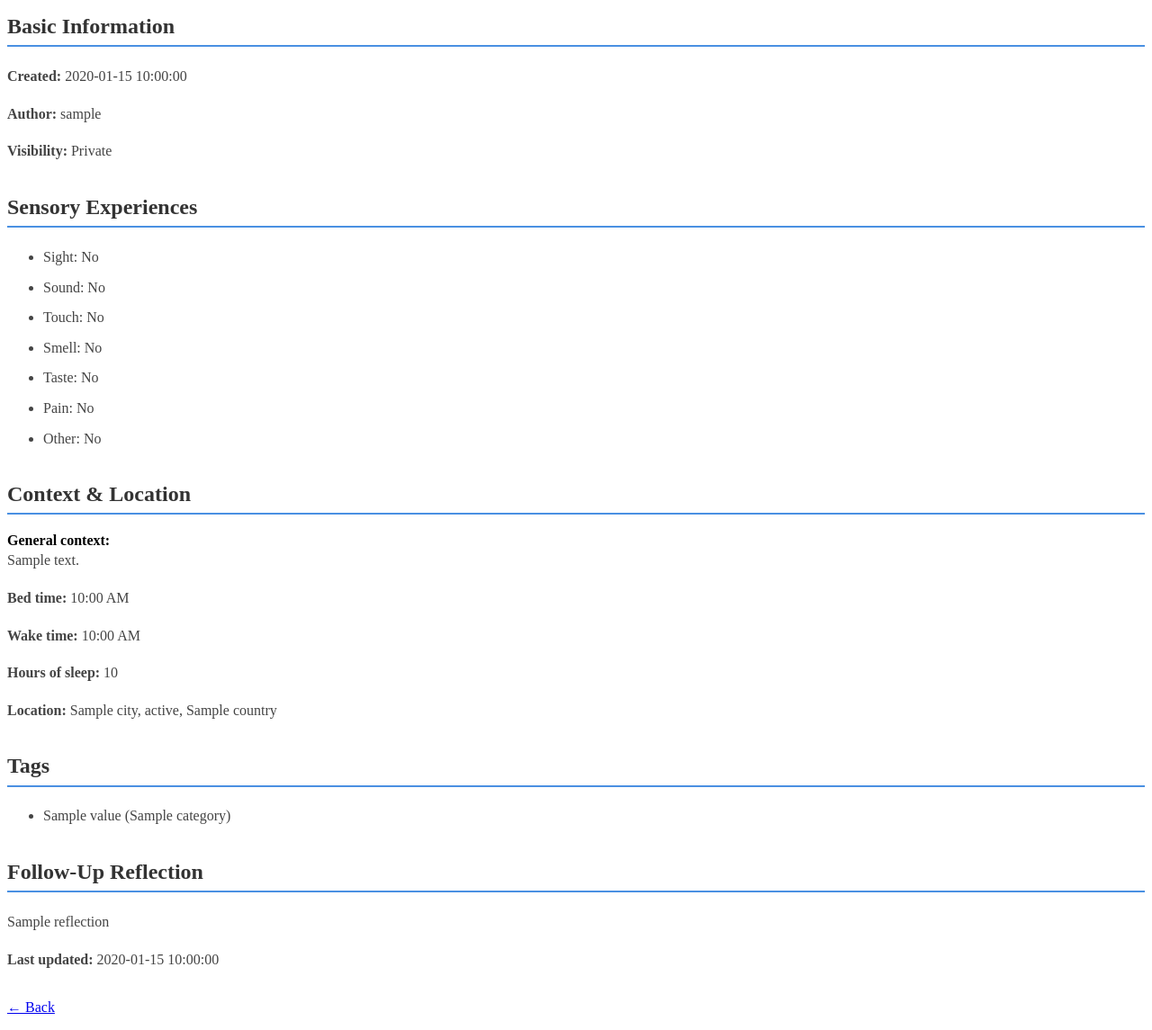
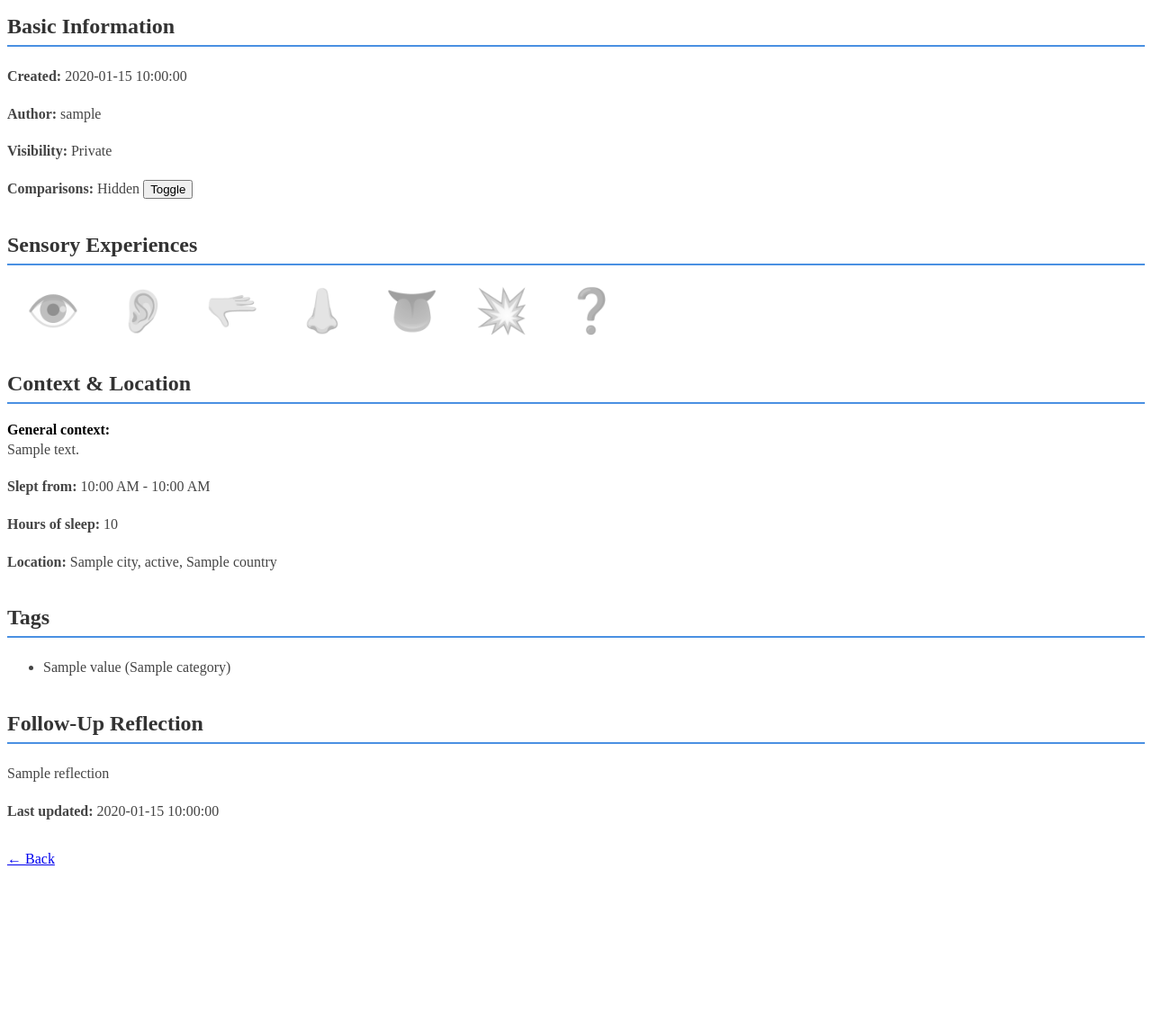
Before and after one commit to Robotgiggle/nyctograph, a FastAPI app: template app/templates/dream-detail.html in a window 1280 px wide. Shown: the part 222-1367 px from the top of the page at 90% size. After the commit the page ends 1184 px from the top, so only its background shows below. Run offline with FastAPI, Linux system fonts and the light colour scheme; the template is opened without the code that fills it: most values are stand-ins (such as "Sample title", 1, 10 or a date in 2020).

Commit message:
Add comparison stats to dream detail page

```diff
--- a/app/templates/dream-detail.html
+++ b/app/templates/dream-detail.html
@@ -10,7 +10,7 @@
     <section>
         <h2>Basic Information</h2>
         <p><strong>Created:</strong> {{ entry.created_at.strftime('%Y-%m-%d %H:%M:%S') }}</p>
-        <p><strong>Author:</strong> {{ entry.user.username }}</p>
+        {% if not is_owner %}<p><strong>Author:</strong> {{ entry.user.username }}</p>{% endif %}
         <p>
             <strong>Visibility:</strong> {{ "Public" if entry.public else "Private" }}
             {% if is_owner %}
@@ -54,20 +54,57 @@
                 }
             </script>
         {% endif %}
+
+        {% if entry.sense_sight or entry.sleep_hours or entry.tags %}
+            <p>
+                <strong>Comparisons:</strong>
+                <span id="compare-status">Hidden</span>
+                <button onclick="toggleComps()">Toggle</button>
+            </p>
+            <script>
+                function toggleComps() {
+                    span = document.getElementById("compare-status");
+                    comps = document.querySelectorAll(".compare");
+                    if (span.innerHTML == "Shown") {
+                        comps.forEach(comp => {comp.hidden = true})
+                        span.innerHTML = "Hidden"
+                    } else {
+                        comps.forEach(comp => {comp.hidden = false})
+                        span.innerHTML = "Shown"
+                    }
+                }
+            </script>
+        {% endif %}
     </section>
 
-    {% if entry.sense_sight is not none or entry.sense_sound is not none or entry.sense_touch is not none or entry.sense_smell is not none or entry.sense_taste is not none or entry.sense_pain is not none or entry.sense_other is not none %}
+    {% if entry.sense_sight is not none %} {# either they're all None or they all have a value #}
     <section>
         <h2>Sensory Experiences</h2>
-        <ul>
-            {% if entry.sense_sight is not none %}<li>Sight: {{ "Yes" if entry.sense_sight else "No" }}</li>{% endif %}
-            {% if entry.sense_sound is not none %}<li>Sound: {{ "Yes" if entry.sense_sound else "No" }}</li>{% endif %}
-            {% if entry.sense_touch is not none %}<li>Touch: {{ "Yes" if entry.sense_touch else "No" }}</li>{% endif %}
-            {% if entry.sense_smell is not none %}<li>Smell: {{ "Yes" if entry.sense_smell else "No" }}</li>{% endif %}
-            {% if entry.sense_taste is not none %}<li>Taste: {{ "Yes" if entry.sense_taste else "No" }}</li>{% endif %}
-            {% if entry.sense_pain is not none %}<li>Pain: {{ "Yes" if entry.sense_pain else "No" }}</li>{% endif %}
-            {% if entry.sense_other is not none %}<li>Other: {{ "Yes" if entry.sense_other else "No" }}</li>{% endif %}
-        </ul>
+        <table style="width:700px;text-align:center">
+            <tr style="font-size:3em">
+                <style>.off{filter: grayscale(100%) opacity(0.5);}</style>
+                <td {%if entry.sense_sight%}title="Sight"{%else%}title="No sight"class="off"{%endif%}>👁️</td>
+                <td {%if entry.sense_sound%}title="Sound"{%else%}title="No sound"class="off"{%endif%}>👂</td>
+                <td {%if entry.sense_touch%}title="Touch"{%else%}title="No touch"class="off"{%endif%}>🫳</td>
+                <td {%if entry.sense_smell%}title="Smell"{%else%}title="No smell"class="off"{%endif%}>👃</td>
+                <td {%if entry.sense_taste%}title="Taste"{%else%}title="No taste"class="off"{%endif%}>👅</td>
+                <td {%if entry.sense_pain%}title="Pain"{%else%}title="No pain"class="off"{%endif%}>💥</td>
+                <td {%if entry.sense_other%}title="Other"{%else%}title="No other"class="off"{%endif%}>❓</td>
+            </tr>
+            <tr class="compare" style="font-size:0.9em;background-color:lightgray" hidden>
+                {% if gd %}
+                    <td>{{(100*(gd.sight_rate if entry.sense_sight else 1-gd.sight_rate))|int}}% of weekly entries match</td>
+                    <td>{{(100*(gd.sound_rate if entry.sense_sound else 1-gd.sound_rate))|int}}% of weekly entries match</td>
+                    <td>{{(100*(gd.touch_rate if entry.sense_touch else 1-gd.touch_rate))|int}}% of weekly entries match</td>
+                    <td>{{(100*(gd.smell_rate if entry.sense_smell else 1-gd.smell_rate))|int}}% of weekly entries match</td>
+                    <td>{{(100*(gd.taste_rate if entry.sense_taste else 1-gd.taste_rate))|int}}% of weekly entries match</td>
+                    <td>{{(100*(gd.pain_rate if entry.sense_pain else 1-gd.pain_rate))|int}}% of weekly entries match</td>
+                    <td>{{(100*(gd.other_rate if entry.sense_other else 1-gd.other_rate))|int}}% of weekly entries match</td>
+                {% else %}
+                    <td colspan="7">ERROR: Global statistics not found, cannot compare!</td>
+                {% endif %}
+            </tr>
+        </table>
     </section>
     {% endif %}
 
@@ -75,9 +112,24 @@
     <section>
         <h2>Context & Location</h2>
         {% if entry.context %}<strong>General context:</strong><p style="white-space:pre-line;margin-top:0">{{ entry.context }}</p>{% endif %}
-        {% if entry.bed_time %}<p><strong>Bed time:</strong> {{ entry.bed_time.strftime('%I:%M %p') }}</p>{% endif %}
-        {% if entry.wake_time %}<p><strong>Wake time:</strong> {{ entry.wake_time.strftime('%I:%M %p') }}</p>{% endif %}
-        {% if entry.sleep_hours %}<p><strong>Hours of sleep:</strong> {{ entry.sleep_hours|round(2) }}</p>{% endif %}
+        {% if entry.sleep_hours %}
+            <p><strong>Slept from:</strong> {{ entry.bed_time.strftime('%I:%M %p') }} - {{ entry.wake_time.strftime('%I:%M %p') }}</p>
+            <p>
+                <strong>Hours of sleep:</strong> {{ entry.sleep_hours|round(2) }}
+                <span class="compare" style="margin-left:3px;padding:3px;background-color:lightgray" hidden>
+                    {% if gd %}
+                        {% set diff = entry.sleep_hours-gd.avg_sleep_duration %}
+                        {{ diff|abs|round(2) }} {{"more" if diff >= 0 else "less"}} than the average for the past week
+                    {% else %}
+                        ERROR: Global statistics not found, cannot compare!
+                    {% endif %}
+                </span>
+            </p>
+        {% elif entry.bed_time %}
+            <p><strong>Bed time:</strong> {{ entry.bed_time.strftime('%I:%M %p') }}</p>
+        {% elif entry.wake_time %}
+            <p><strong>Wake time:</strong> {{ entry.wake_time.strftime('%I:%M %p') }}</p>
+        {% endif %}
         {% if entry.city or entry.state or entry.country %}
             <p><strong>Location:</strong>
                 {{ [entry.city, entry.state, entry.country]|reject('none')|join(', ') }}
@@ -90,8 +142,17 @@
     <section>
         <h2>Tags</h2>
         <ul>
-            {% for tag in entry.tags %}
-                <li>{{ tag.value }} ({{ tag.category }})</li>
+            {% for i in range(entry.tags|length) %}
+                <li>
+                    {{ entry.tags[i].value }} ({{ entry.tags[i].category }})
+                    <span class="compare" style="margin-left:3px;padding:3px;background-color:lightgray" hidden>
+                        {% if tagRates %}
+                            {{ (tagRates[i]*100)|round(2) }}% of entries from the past week also included this
+                        {% else %}
+                            ERROR: Global statistics not found, cannot compare!
+                        {% endif %}
+                    </span>
+                </li>
             {% endfor %}
         </ul>
     </section>
```
Also changed, not shown: app/routers/my_dreams.py (+30 -8 lines).
